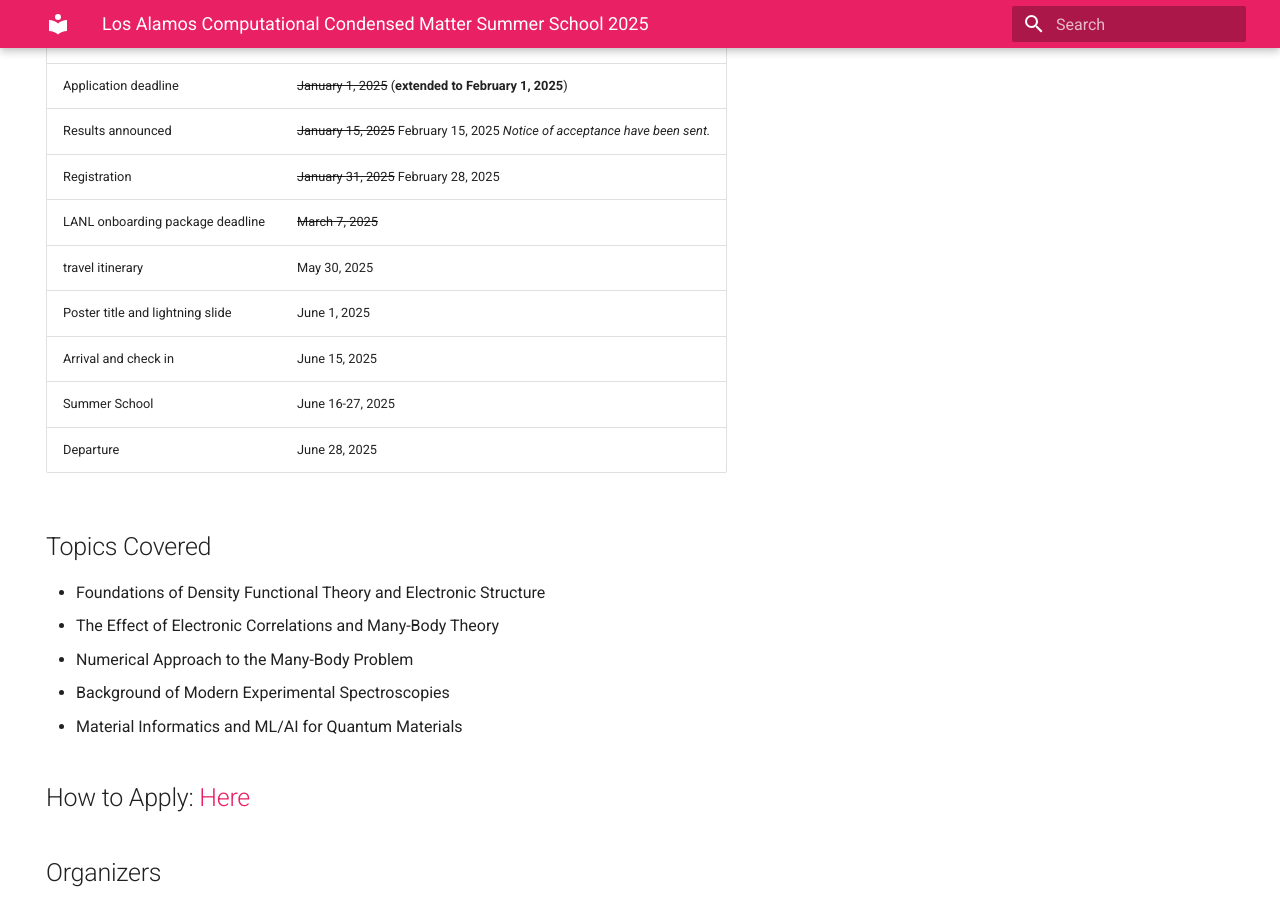
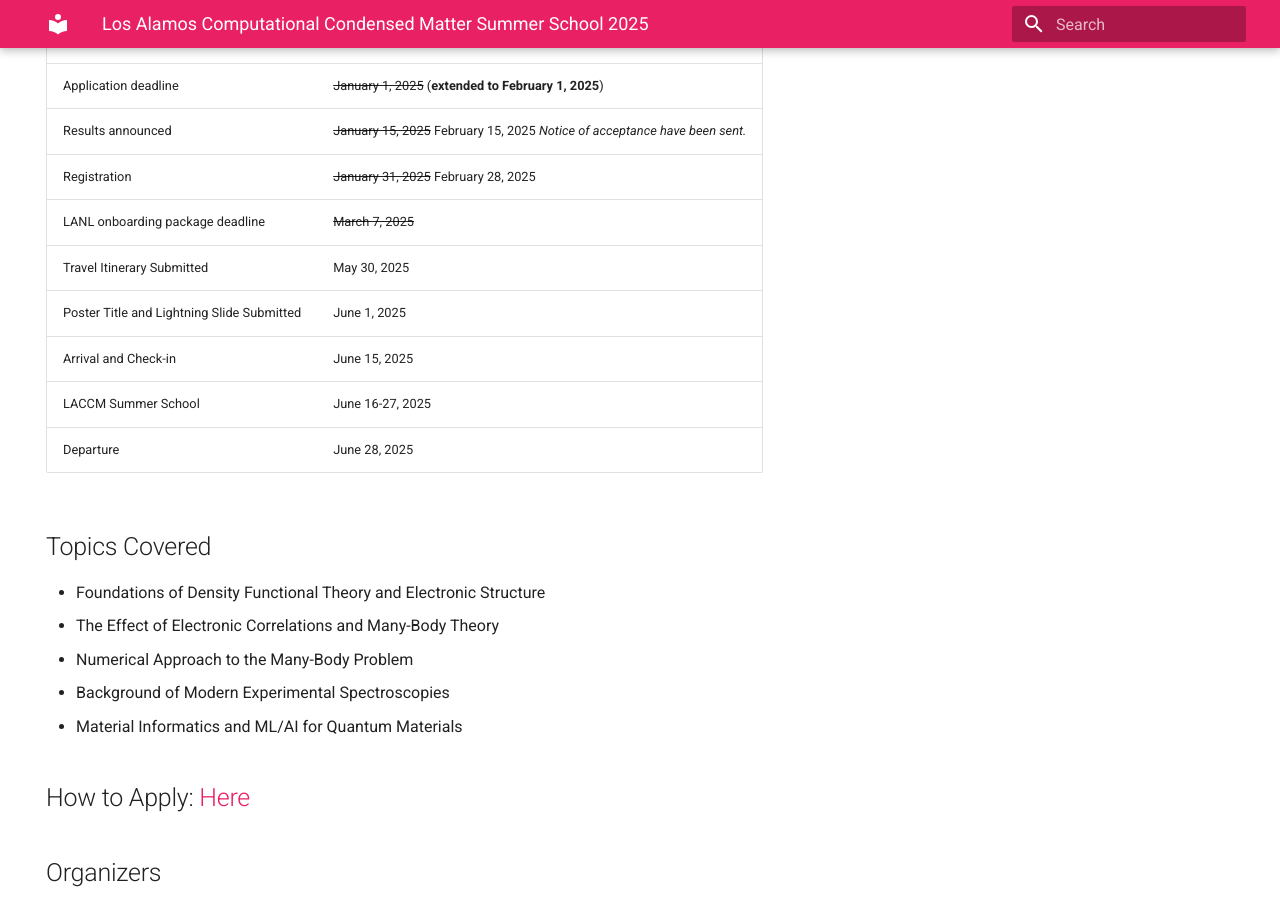
Before and after one commit to LACCMSS/2025, an MkDocs documentation site: the page built from docs/index.md, in a window 1280 px wide and 900 px high, scrolled down 1346 px. Built offline with MkDocs 1.6.1 and Material for MkDocs 9.7.7, drawn with Linux system fonts in a browser that asks for light colours.

Commit message:
Update index.md

```diff
--- a/docs/index.md
+++ b/docs/index.md
@@ -33,10 +33,10 @@
 | Results announced | <s>January 15, 2025</s> February 15, 2025 <i style="text-color:Tomato;">Notice of acceptance have been sent.</i>|
 | Registration | <s>January 31, 2025</s> February 28, 2025 |
 | LANL onboarding package deadline | <s>March 7, 2025</s> |
-| travel itinerary | May 30, 2025 |
-| Poster title and lightning slide | June 1, 2025 |
-| Arrival and check in | June 15, 2025 |
-| Summer School | June 16-27, 2025 |
+| Travel Itinerary Submitted | May 30, 2025 |
+| Poster Title and Lightning Slide Submitted | June 1, 2025 |
+| Arrival and Check-in | June 15, 2025 |
+| LACCM Summer School | June 16-27, 2025 |
 | Departure | June 28, 2025 |
 
 
```
